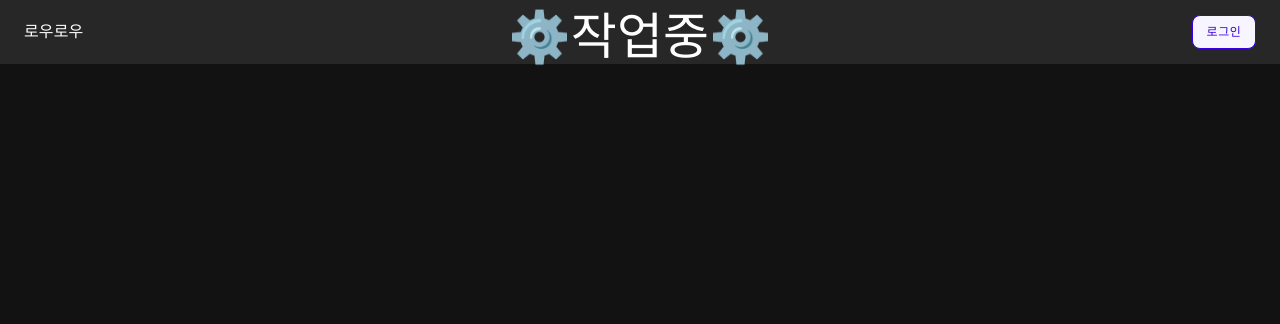
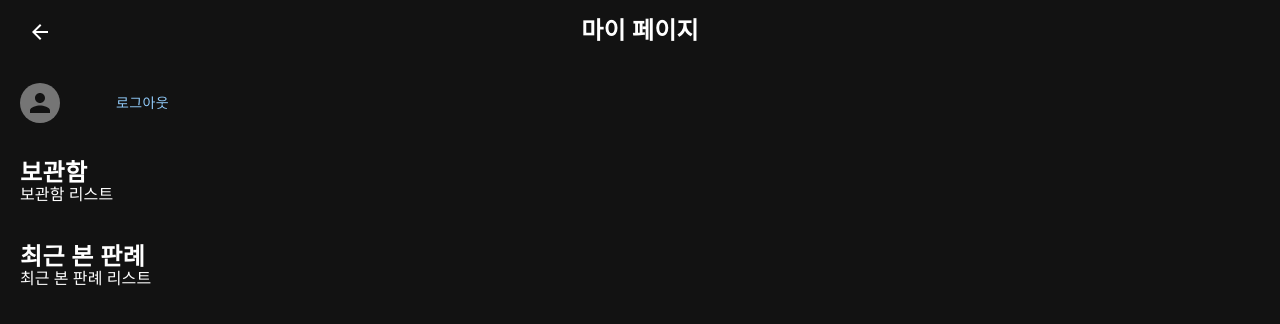
Before and after one commit to potenday-project/lawlow, a React (Create React App) app: page /my-profile in a window 1280 px wide. Shown: the top 324 px of the page. Built offline with nearby package versions, Linux system fonts and the light colour scheme.

Commit message:
:sparkles: 마이 프로필 화면 레이아웃 구현

```diff
--- a/src/pages/Login/index.tsx
+++ b/src/pages/Login/index.tsx
@@ -5,7 +5,7 @@ import {
   GoogleOAuthProvider,
   UserDataWithCredential,
 } from "@moeindana/google-oauth";
-import { Box, Button } from "@mui/material";
+import { Box } from "@mui/material";
 import { useNavigate } from "react-router";
 import styled from "styled-components";
 
@@ -39,14 +39,11 @@ const Login = (): ReactElement => {
       localStorage.setItem("credential", res.credential ?? "");
 
       window.dispatchEvent(new Event("storage"));
+
+      navigate("/");
     },
     [],
   );
-
-  const handleClickLogOut = useCallback(() => {
-    localStorage.clear();
-    window.dispatchEvent(new Event("storage"));
-  }, []);
 
   useEffect(() => {
     const handleStorageChange = () => {
@@ -79,7 +76,6 @@ const Login = (): ReactElement => {
           />
         </GoogleOAuthProvider>
       )}
-      {isLogin && <Button onClick={handleClickLogOut}>로그아웃</Button>}
     </ContentWrapper>
   );
 };
--- /dev/null
+++ b/src/pages/MyProfile/index.tsx
@@ -0,0 +1,128 @@
+import React, { ReactElement, useCallback } from "react";
+
+import { ArrowBack } from "@mui/icons-material";
+import { Avatar, Box, Button, IconButton, Typography } from "@mui/material";
+import { useNavigate } from "react-router";
+import styled from "styled-components";
+
+const ContentWrapper = styled.main`
+  width: 100vw;
+  height: 100vh;
+  display: flex;
+  flex-direction: column;
+
+  .title-area {
+    display: inline-flex;
+    align-items: center;
+    justify-content: center;
+    font-family: Pretendard;
+    font-size: 24px;
+    font-style: normal;
+    font-weight: 600;
+    line-height: 15px;
+
+    .MuiIconButton-root {
+      position: absolute;
+      left: 20px;
+    }
+  }
+
+  .profile-area {
+    display: flex;
+    padding: 20px;
+    justify-content: flex-start;
+    align-items: center;
+    gap: 24px;
+
+    .name-container {
+      .name {
+        font-family: Pretendard;
+        font-size: 18px;
+        font-style: normal;
+        font-weight: 600;
+        line-height: 15px;
+      }
+
+      .email {
+        font-family: Pretendard;
+        font-size: 13px;
+        font-style: normal;
+        font-weight: 500;
+        line-height: 15px;
+      }
+    }
+  }
+
+  .title {
+    text-align: center;
+    font-family: Pretendard;
+    font-size: 24px;
+    font-style: normal;
+    font-weight: 700;
+    line-height: 20px; /* 83.333% */
+    letter-spacing: 0.4px;
+  }
+
+  .storage-area {
+    display: flex;
+    flex-direction: column;
+    align-items: flex-start;
+    padding: 20px;
+  }
+
+  .recent-area {
+    display: flex;
+    flex-direction: column;
+    align-items: flex-start;
+    padding: 20px;
+  }
+`;
+
+const MyProfile = (): ReactElement => {
+  const navigate = useNavigate();
+
+  const handleClickGoBack = useCallback(() => {
+    navigate("/");
+  }, [navigate]);
+
+  const handleClickLogout = useCallback(() => {
+    navigate("/");
+    localStorage.clear();
+    window.dispatchEvent(new Event("storage"));
+  }, [navigate]);
+
+  return (
+    <ContentWrapper>
+      <Box className="title-area">
+        <IconButton onClick={handleClickGoBack}>
+          <ArrowBack />
+        </IconButton>
+        <p>마이 페이지</p>
+      </Box>
+      <Box className="profile-area">
+        <Avatar alt="profile" src={localStorage.getItem("picture") ?? ""} />
+        <Box className="name-container">
+          <Typography className="name">
+            {localStorage.getItem("name")}
+          </Typography>
+          <Typography className="email">
+            {localStorage.getItem("email")}
+          </Typography>
+        </Box>
+        <Button onClick={handleClickLogout}>로그아웃</Button>
+      </Box>
+      <Box className="storage-area">
+        <Typography className="title">보관함</Typography>
+        {/* @TODO 명세 나오면 더 구현 */}
+        <Box>보관함 리스트</Box>
+      </Box>
+      <Box className="recent-area">
+        <Typography className="title">최근 본 판례</Typography>
+        {/* @TODO 명세 나오면 더 구현 */}
+        <Box>최근 본 판례 리스트</Box>
+      </Box>
+    </ContentWrapper>
+  );
+};
+
+export default MyProfile;
--- a/src/pages/SearchDetail/index.tsx
+++ b/src/pages/SearchDetail/index.tsx
@@ -7,7 +7,7 @@ import React, {
 
 import { ArrowBack } from "@mui/icons-material";
 import { Box, Button, IconButton, Tab, Tabs, Typography } from "@mui/material";
-import { useParams } from "react-router";
+import { useNavigate, useParams } from "react-router";
 import styled from "styled-components";
 
 import { DETAIL_TAB_INFOS } from "@/interface/searchDetail";
@@ -186,24 +186,31 @@ const TabPanel = ({
 
 const SearchDetail = (): ReactElement => {
   const { id } = useParams();
+  const navigate = useNavigate();
 
   /** @TODO 1. data1 호출 */
   /** @TODO 2. data2 호출 */
 
   const [selectedTab, setSelectedTab] = useState("original");
+
+  const handleClickGoBack = useCallback(() => {
+    navigate("/search");
+  }, [navigate]);
+
   const handleChangeTabs = useCallback(
     (event: SyntheticEvent<Element, Event> | null, value: string) => {
       setSelectedTab(value);
     },
     [setSelectedTab],
   );
+
   console.log(id);
   return (
     <ContentWrapper>
       {/* @TODO api 나오면 컴포넌트 분리 */}
       <Box className="original-area">
         <Box className="title-area">
-          <IconButton>
+          <IconButton onClick={handleClickGoBack}>
             <ArrowBack />
           </IconButton>
           <p>title</p>
--- a/src/routes/AppRoutes/components/Appbar.tsx
+++ b/src/routes/AppRoutes/components/Appbar.tsx
@@ -51,6 +51,10 @@ const AppBar = () => {
     navigate("/login");
   }, [navigate]);
 
+  const handleClickProfile = useCallback(() => {
+    navigate("/my-profile");
+  }, [navigate]);
+
   useEffect(() => {
     const handleStorageChange = () => {
       setIsLogin(
@@ -74,7 +78,11 @@ const AppBar = () => {
           <StyledButton onClick={handleClickLogin}>로그인</StyledButton>
         )}
         {isLogin && (
-          <Avatar alt="profile" src={localStorage.getItem("picture") ?? ""} />
+          <Avatar
+            onClick={handleClickProfile}
+            alt="profile"
+            src={localStorage.getItem("picture") ?? ""}
+          />
         )}
       </StyledToolbar>
     </StyledAppBar>
--- a/src/routes/index.tsx
+++ b/src/routes/index.tsx
@@ -38,13 +38,6 @@ const router = createBrowserRouter([
         },
       },
       {
-        path: "my-profile",
-        async lazy() {
-          const Profile = await TodoPage;
-          return { Component: Profile };
-        },
-      },
-      {
         path: "search",
         async lazy() {
           const Search = await import("@pages/Search");
@@ -74,6 +67,13 @@ const router = createBrowserRouter([
       return { Component: Login.default };
     },
   },
+  {
+    path: "my-profile",
+    async lazy() {
+      const Profile = await import("@pages/MyProfile");
+      return { Component: Profile.default };
+    },
+  },
 ]);
 
 export default router;
```
